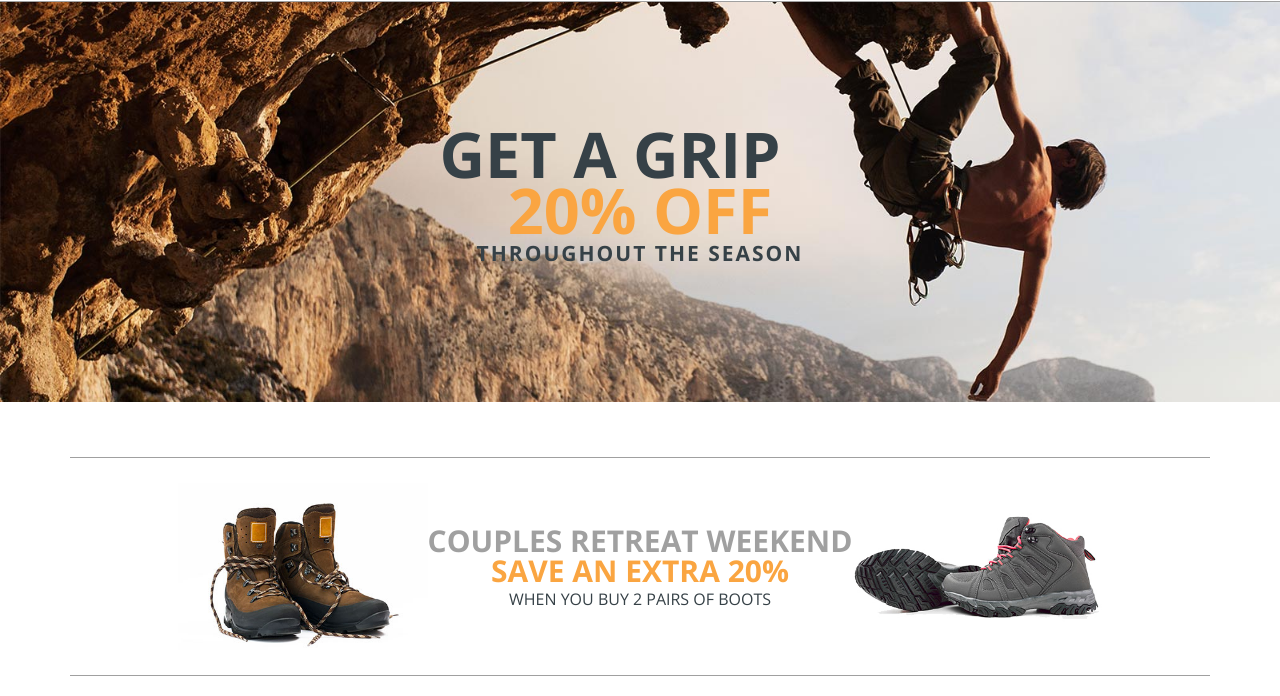
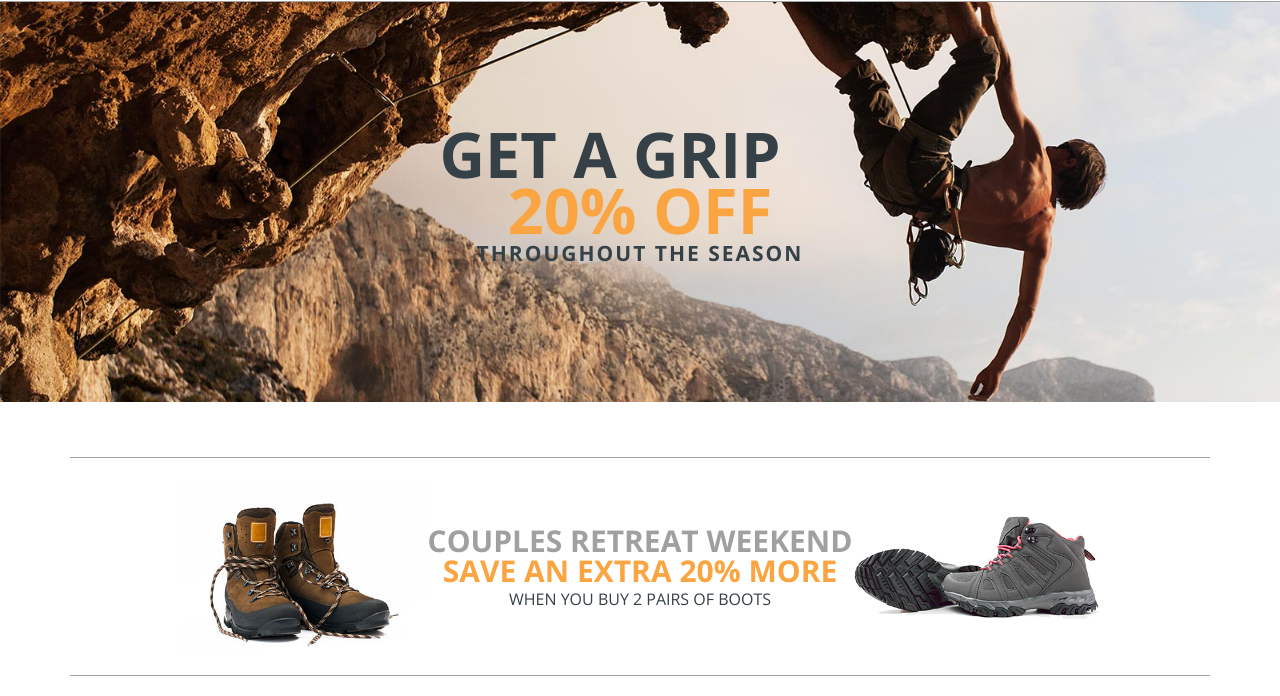
Before and after one commit to shubham1061/mountainclimbing, a plain HTML site: page index.html in a window 1280 px wide. Shown: the part 104-800 px from the top of the page. Drawn offline with nearby package versions, Linux system fonts and the light colour scheme.

Commit message:
fifth commit

```diff
--- a/index.html
+++ b/index.html
@@ -61,7 +61,7 @@
         <img alt="Brown Boots" src="img/brown-boots.jpg">
         <div class="banner-text">
           <div class="text-light">Couples retreat weekend</div>
-          <div class="text-secondary">Save an extra 20%</div>
+          <div class="text-secondary">Save an extra 20% more</div>
           <div class="text-primary">when you buy 2 pairs of boots</div>
         </div>
         <img alt="Grey Boots" src="img/grey-boots.jpg">
```
